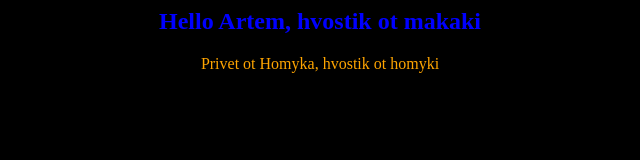
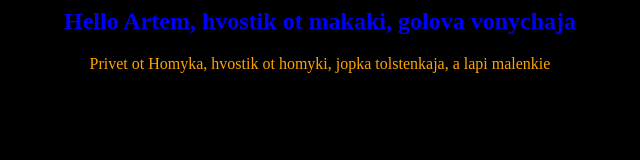
Before and after one commit to VladGush/test, a plain HTML site: page index.html in a window 1280 px wide. Shown: the whole page, without its empty margins (320-960 px from the left). Drawn offline with Linux system fonts and the light colour scheme.

Commit message:
golova vonychaja
golova vonychaja

```diff
--- a/index.html
+++ b/index.html
@@ -1,8 +1,8 @@
 <html>
 <body bgcolor=black>
 <center>
-<h2> <font color=blue>Hello Artem, hvostik ot makaki</font></h2>
-<font color=orange>Privet ot Homyka, hvostik ot homyki</font>
+<h2> <font color=blue>Hello Artem, hvostik ot makaki, golova vonychaja</font></h2>
+<font color=orange>Privet ot Homyka, hvostik ot homyki, jopka tolstenkaja, a lapi malenkie</font>
 </center>
 </body>
 </html>
```
